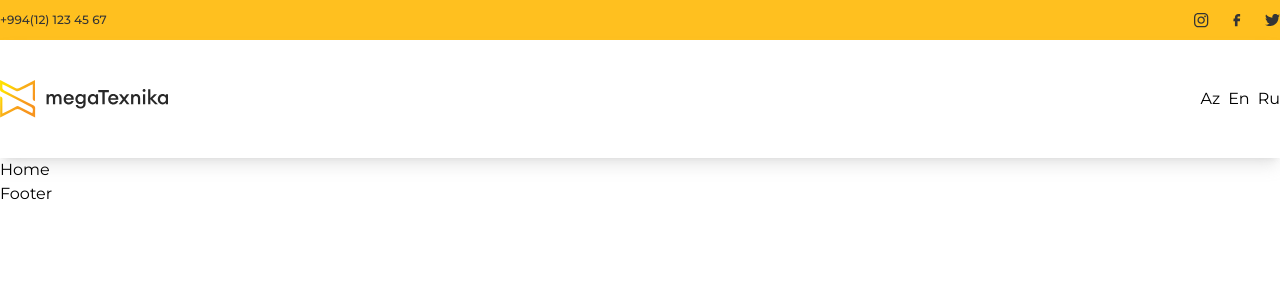
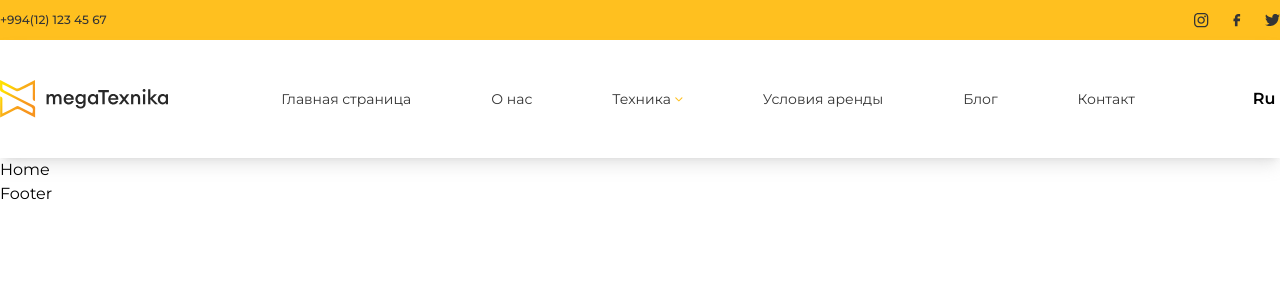
Before and after one commit to alisahibmammadov/Mega-texnika---React_Vite, a React (Vite) app: page / in a window 1280 px wide. Shown: the top 300 px of the page. Built offline with nearby package versions, Linux system fonts and the light colour scheme.

Commit message:
Navbar complated

```diff
--- a/src/App.jsx
+++ b/src/App.jsx
@@ -1,16 +1,27 @@
 import { BrowserRouter, Routes, Route } from "react-router-dom";
+import { useEffect, useState } from "react";
 import "./App.css";
 import Home from "./pages/Home";
 import Header from "./layout/Header.jsx";
 import Navbar from "./layout/Navbar.jsx";
 import Footer from "./layout/Footer.jsx";
-import { useEffect, useState } from "react";
+import linkDataAz from "./data/az/linkData";
+import linkDataEn from "./data/en/linkData";
+import linkDataRu from "./data/ru/linkData";
 
 function App() {
+  const [linkData, setLinkData] = useState([]);
   const [siteLang, setSiteLang] = useState();
 
   useEffect(() => {
     setSiteLang(JSON.parse(localStorage.getItem("lang")));
+    if (siteLang === "az") {
+      setLinkData(linkDataAz);
+    } else if (siteLang === "en") {
+      setLinkData(linkDataEn);
+    } else {
+      setLinkData(linkDataRu);
+    }
   }, [siteLang]);
 
   const handleLang = (lang) => {
@@ -21,7 +32,7 @@ function App() {
     <div>
       <BrowserRouter>
         <Header siteLang={siteLang} />
-        <Navbar handleLang={handleLang} siteLang={siteLang} />
+        <Navbar handleLang={handleLang} linkData={linkData} />
         <Routes>
           <Route path="/" element={<Home />} />
         </Routes>
--- a/src/components/button/LangBtn.jsx
+++ b/src/components/button/LangBtn.jsx
@@ -3,46 +3,56 @@ import PropTypes from "prop-types";
 
 function LangBtn({ handleLang }) {
   const [btn, setBtn] = useState();
+  const [selectedBtn, setSelectedBtn] = useState(false);
   useEffect(() => {
     setBtn(localStorage.getItem("btnNum"));
   }, [btn]);
   return (
-    <>
-      {
-        <nav className="flex gap-2">
+    <main className=" relative flex items-center justify-center w-8">
+      <span
+        className="hidden sm:flex cursor-pointer font-semibold"
+        onClick={() => setSelectedBtn(!selectedBtn)}
+      >
+        {btn === "1" ? "Az" : btn === "2" ? "En" : "Ru"}
+      </span>
+      {selectedBtn ? (
+        <nav className=" gap-2 hidden sm:flex flex-col absolute top-10  shadow-sm rounded-lg px-2">
           <button
-            className={btn === "1" ? "text-red-500" : null}
+            className={btn === "1" ? " font-semibold" : null}
             onClick={() => {
               handleLang("az"),
                 setBtn("1"),
                 localStorage.setItem("btnNum", "1");
+              setSelectedBtn(false);
             }}
           >
             Az
           </button>
           <button
-            className={btn === "2" ? "text-red-500" : null}
+            className={btn === "2" ? " font-semibold" : null}
             onClick={() => {
               handleLang("en"),
                 setBtn("2"),
                 localStorage.setItem("btnNum", "2");
+              setSelectedBtn(false);
             }}
           >
             En
           </button>
           <button
-            className={btn === "3" ? "text-red-500" : null}
+            className={btn === "3" ? " font-semibold" : null}
             onClick={() => {
               handleLang("ru"),
                 setBtn("3"),
                 localStorage.setItem("btnNum", "3");
+              setSelectedBtn(false);
             }}
           >
             Ru
           </button>
         </nav>
-      }
-    </>
+      ) : null}
+    </main>
   );
 }
 
--- /dev/null
+++ b/src/layout/MobileNavbar.jsx
@@ -0,0 +1,8 @@
+
+function MobileNavbar() {
+  return (
+    <div>MobileNavbar</div>
+  )
+}
+
+export default MobileNavbar
--- a/src/layout/Navbar.jsx
+++ b/src/layout/Navbar.jsx
@@ -1,54 +1,45 @@
+import { useState } from "react";
 import { Link } from "react-router-dom";
+import PropTypes from "prop-types";
 import WebLogo from "../assets/images/WebLogo/logo.svg";
 import Down from "../assets/icons/arrows/down.svg";
-import { useState } from "react";
-import linkDataAz from "../data/az/linkData.js";
-import linkDataEn from "../data/en/linkData.js";
-import linkDataRu from "../data/ru/linkData.js";
 import LangBtn from "../components/button/langBtn";
-import PropTypes from "prop-types";
+function Navbar({ handleLang, linkData }) {
+  const [modal, setModal] = useState(false);
 
-// const langs = [
-//   { id: 1, langName: "Az", langType: "az", num:"1" },
-//   { id: 2, langName: "En", langType: "en", num:"2" },
-//   { id: 3, langName: "Ru", langType: "ru", num:"3" },
-// ];
-
-function Navbar({ siteLang, handleLang }) {
-  const [modal, setModal] = useState(false);
   const handleClick = () => {
     setModal(!modal);
   };
+
   return (
     <main className="shadow-lg shadow-[#9f9f9f40]">
-      <nav className="container mx-auto flex justify-between py-10">
+      <nav className="container mx-auto flex justify-between py-10 gap-2 px-5 sm:px-0">
         <Link to="/">
-          <img src={WebLogo} alt="Mega texnika" />
+          <img src={WebLogo} alt="Mega texnika" className="min-w-[123px]" />
         </Link>
 
-        {siteLang === "az" ? (
-          <nav className="flex gap-10 items-center">
-            {linkDataAz.map((item, index) => (
+        <nav className="hidden sm:flex gap-2 items-center lg:gap-20 md:gap-8">
+          {linkData.map((item, index) => (
             <Link
               to={item.link}
-                onClick={item.name === "Texnikalar" ? handleClick : null}
+              onClick={item.link === "techniques" ? handleClick : null}
               className={
-                  item.name === "Texnikalar"
+                item.link === "techniques"
                   ? "relative  flex items-center gap-1 text-textColor text-sm not-italic font-normal leading-normal hover:text-textHover "
                   : "text-textColor text-sm not-italic font-normal leading-normal hover:text-textHover"
               }
               key={index}
             >
               {item.name}{" "}
-                {item.name === "Texnikalar" ? (
+              {item.link === "techniques" ? (
                 <img src={Down} alt="Down" />
               ) : null}{" "}
-                {item.name === "Texnikalar" && item.subCategories && modal ? (
-                  <nav className="flex flex-col gap-2 absolute top-10 left-0 bg-red-500 w-36">
+              {item.link === "techniques" && item.subCategories && modal ? (
+                <nav className="flex flex-col gap-2 absolute top-10 left-0 w-44 bg-white shadow-sm rounded-sm border-2 px-1">
                   {item.subCategories.map((item, index) => (
                     <Link
                       to={item.link}
-                        className="text-textColor text-sm not-italic font-normal leading-normal hover:font-medium hover:text-textHover"
+                      className="text-textColor text-sm not-italic font-normal leading-normal hover:font-medium hover:text-textHover hover:shadow-sm border-b-2 pt-2"
                       key={index}
                     >
                       {item.name}
@@ -59,75 +50,6 @@ function Navbar({ siteLang, handleLang }) {
             </Link>
           ))}
         </nav>
-        ) : null}
-
-        {siteLang === "en" ? (
-          <nav className="flex gap-10 items-center">
-            {linkDataEn.map((item, index) => (
-              <Link
-                to={item.link}
-                onClick={item.name === "Techniques" ? handleClick : null}
-                className={
-                  item.name === "Techniques"
-                    ? "relative  flex items-center gap-1 text-textColor text-sm not-italic font-normal leading-normal hover:text-textHover "
-                    : "text-textColor text-sm not-italic font-normal leading-normal hover:text-textHover"
-                }
-                key={index}
-              >
-                {item.name}{" "}
-                {item.name === "Techniques" ? (
-                  <img src={Down} alt="Down" />
-                ) : null}{" "}
-                {item.name === "Techniques" && item.subCategories && modal ? (
-                  <nav className="flex flex-col gap-2 absolute top-10 left-0 bg-red-500 w-36">
-                    {item.subCategories.map((item, index) => (
-                      <Link
-                        to={item.link}
-                        className="text-textColor text-sm not-italic font-normal leading-normal hover:font-medium hover:text-textHover"
-                        key={index}
-                      >
-                        {item.name}
-                      </Link>
-                    ))}
-                  </nav>
-                ) : null}
-              </Link>
-            ))}
-          </nav>
-        ) : null}
-        {siteLang === "ru" ? (
-          <nav className="flex gap-10 items-center">
-            {linkDataRu.map((item, index) => (
-              <Link
-                to={item.link}
-                onClick={item.name === "Техника" ? handleClick : null}
-                className={
-                  item.name === "Техника"
-                    ? "relative  flex items-center gap-1 text-textColor text-sm not-italic font-normal leading-normal hover:text-textHover "
-                    : "text-textColor text-sm not-italic font-normal leading-normal hover:text-textHover"
-                }
-                key={index}
-              >
-                {item.name}{" "}
-                {item.name === "Техника" ? <img src={Down} alt="Down" /> : null}{" "}
-                {item.name === "Техника" && item.subCategories && modal ? (
-                  <nav className="flex flex-col gap-2 absolute top-10 left-0 bg-red-500 w-36">
-                    {item.subCategories.map((item, index) => (
-                      <Link
-                        to={item.link}
-                        className="text-textColor text-sm not-italic font-normal leading-normal hover:font-medium hover:text-textHover"
-                        key={index}
-                      >
-                        {item.name}
-                      </Link>
-                    ))}
-                  </nav>
-                ) : null}
-              </Link>
-            ))}
-          </nav>
-        ) : null}
-
         <LangBtn handleLang={handleLang} />
       </nav>
     </main>
@@ -136,6 +58,6 @@ function Navbar({ siteLang, handleLang }) {
 
 export default Navbar;
 Navbar.propTypes = {
-  siteLang: PropTypes.string.isRequired,
   handleLang: PropTypes.string.isRequired,
+  linkData: PropTypes.string.isRequired,
 };
```
Lines whose indentation alone changed are shown as unchanged.
